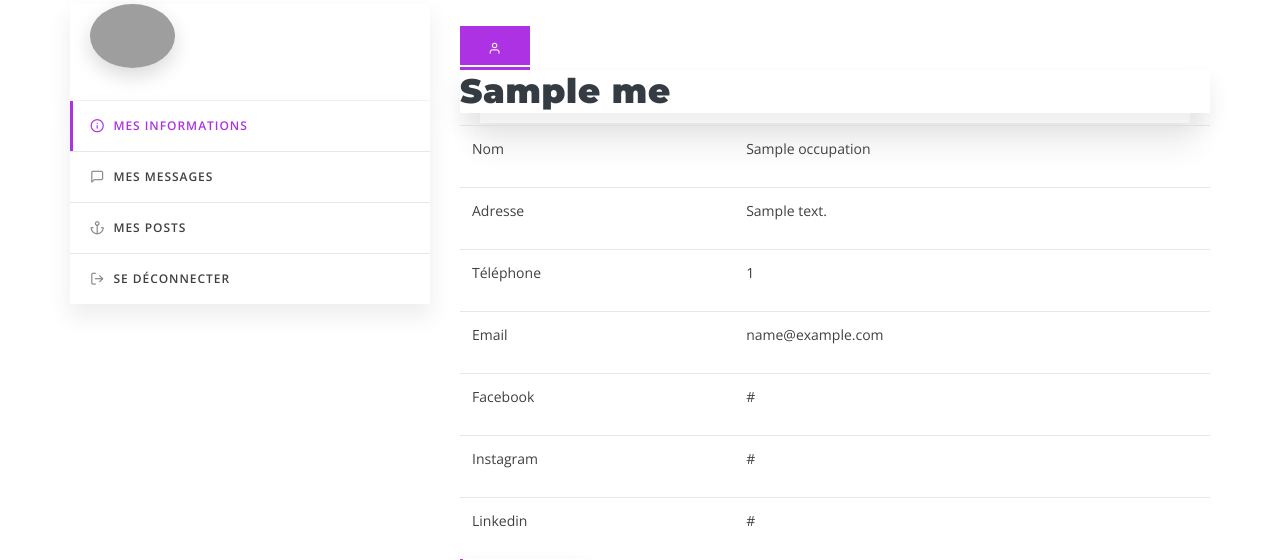
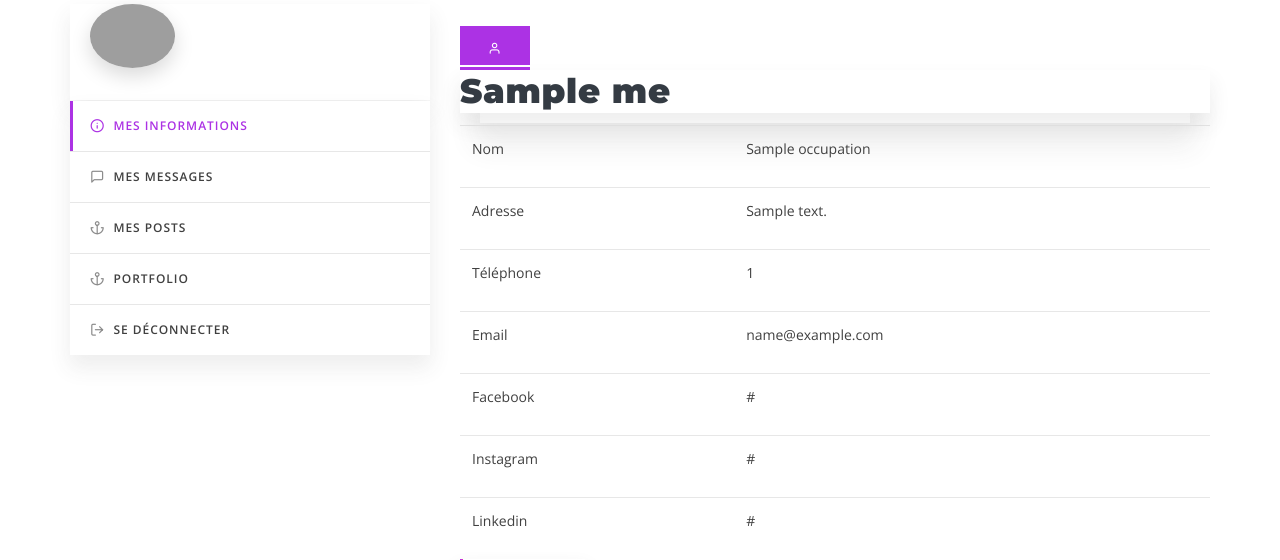
Before and after one commit to alkomaJunior/alkoma_jr_blog, a PHP site: template templates/back-office/personalData/personalDataList.html.twig in a window 1280 px wide. Shown: the part 224-784 px from the top of the page. Run offline with PHP 8.4, Linux system fonts and the light colour scheme; the template is opened without the code that fills it: most values are stand-ins (such as "Sample title", 1, 10 or a date in 2020); data that the repository does not hold is empty; some libraries are stand-ins or nearby versions; grey boxes are pictures that could not be loaded.

Commit message:
portfolio list

```diff
--- a/templates/front-office/postsSingle.html.twig
+++ b/templates/front-office/postsSingle.html.twig
@@ -38,7 +38,7 @@
                 <hr class="mb-4">
                 <!-- Carousel-->
                 <div class="pb-4 owl-carousel" data-owl-carousel="{ &quot;nav&quot;: true, &quot;dots&quot;: true, &quot;loop&quot;: true }">
-                    <img src="#" alt="Carousel Image"/>
+                    <img src="{{ "public/build/img/"~myPost.image~".jpg" }}" alt="Post Image"/>
                 </div>
                 <p class="pt-4">
                     {{ myPost.caption }}
@@ -51,7 +51,7 @@
                 <!-- Single Post Tags + Share-->
                 <div class="d-sm-flex justify-content-center align-items-center border-top border-bottom mb-5 py-2">
                     <div class="py-2">
-                        <a class="btn btn-gradient" href="{% if user.id is not null %}{{ cLink }}{% else %}{{ cLink_~"?idPost="~mymyPost.id }}{% endif %}">Commenter</a>
+                        <a class="btn btn-gradient" href="{% if user.id is not null %}{{ cLink }}{% else %}{{ cLink_~"?idPost="~myPost.id }}{% endif %}">Commenter</a>
                     </div>
                 </div>
             </div>
--- a/templates/layouts/partials/_sidebar.html.twig
+++ b/templates/layouts/partials/_sidebar.html.twig
@@ -1,6 +1,7 @@
 {% set me = "me" %}
 {% set message = "messages-index" %}
 {% set posts = "posts-index" %}
+{% set portfolio = "portfolio-index" %}
 {% set logout = "logout" %}
 
 <div class="col-lg-4 pb-5">
@@ -40,6 +41,14 @@
                     </div>
                 </div>
             </a>
+            <a class="list-group-item {{ portfolioActiveClass ?? "" }}" href="{{ portfolio }}">
+                <div class="d-flex justify-content-between align-items-center">
+                    <div>
+                        <i class="fe-icon-anchor mr-1 text-muted"></i>
+                        <div class="d-inline-block font-weight-medium text-uppercase">Portfolio</div>
+                    </div>
+                </div>
+            </a>
             <a class="list-group-item" href="{{ logout }}">
                 <div class="d-flex justify-content-between align-items-center">
                     <div>
```
Also changed, not shown: src/controllers/PortfolioController.php (+22 -0 lines).
